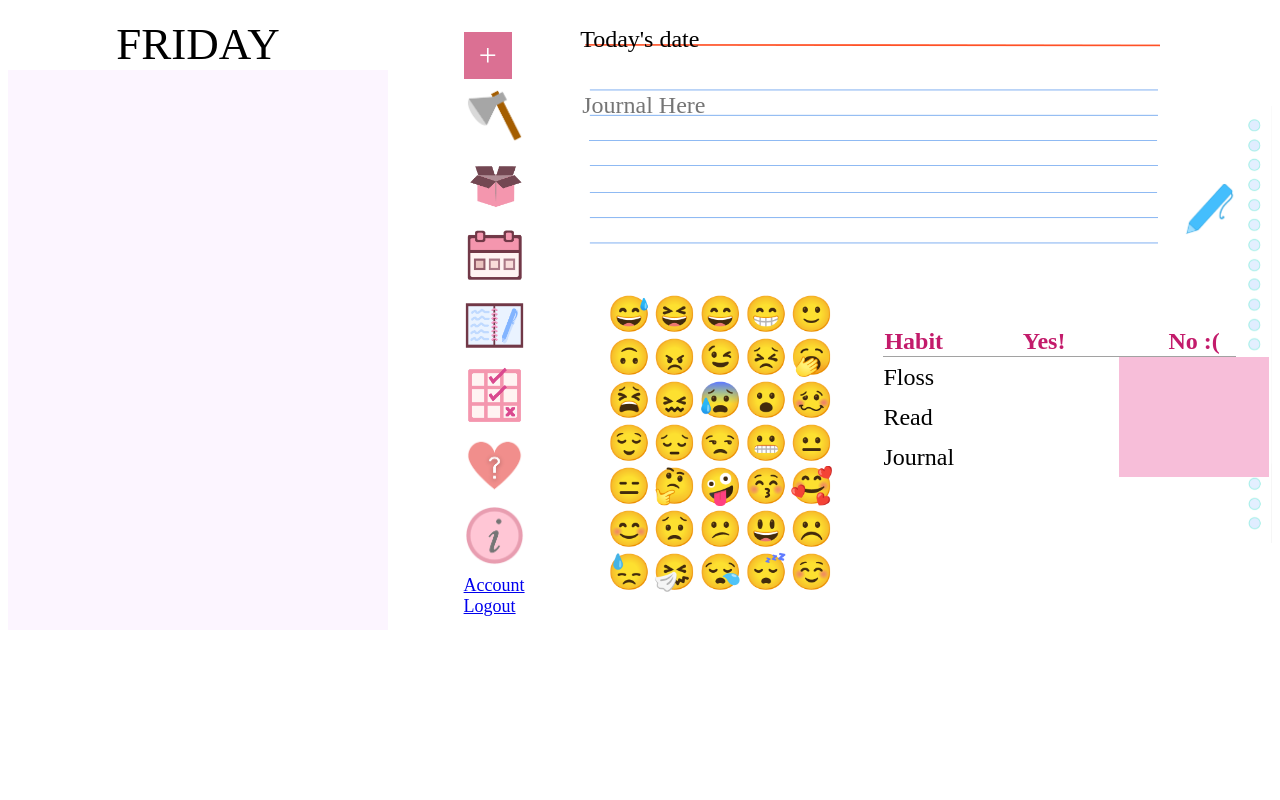
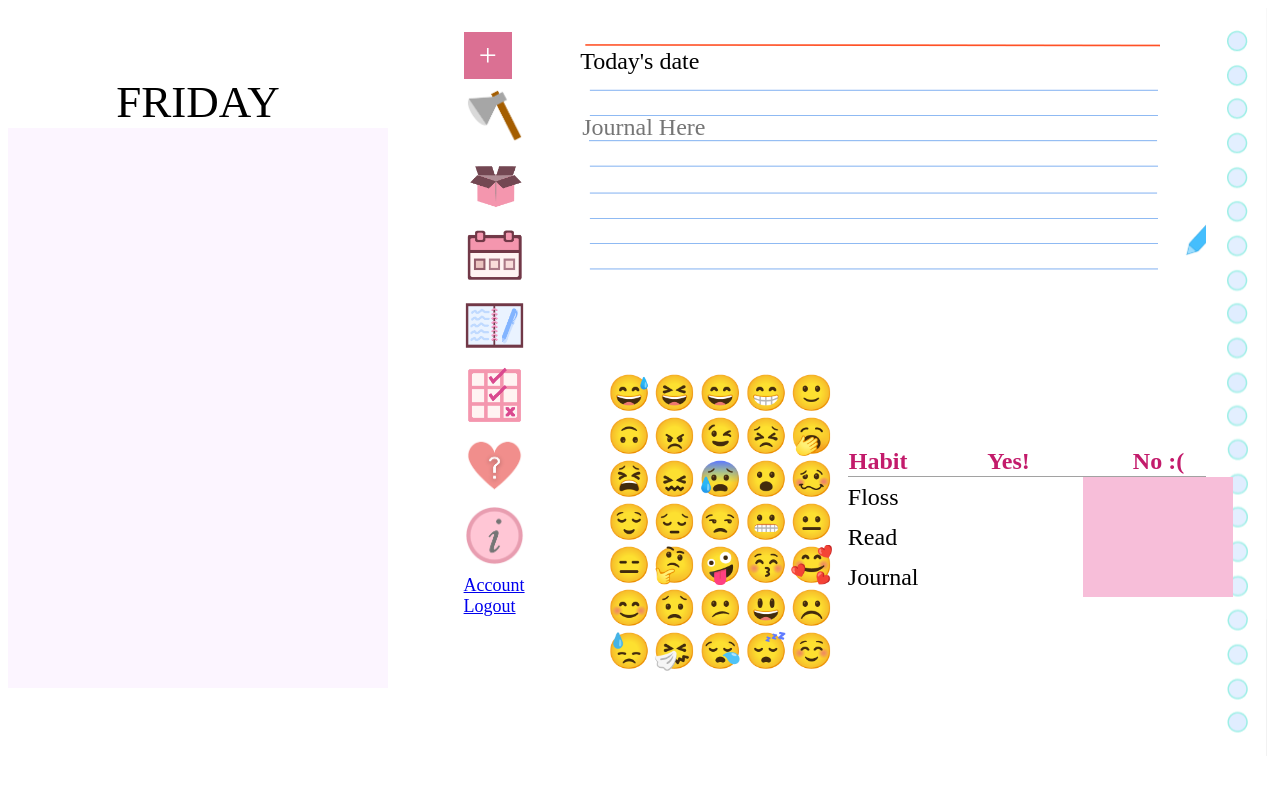
Before and after one commit to kateliberko/VirtualJournal, a Flask app: page /mainpage in a window 1280 px wide. Run offline with Flask 2, Linux system fonts and the light colour scheme.

Commit message:
changed journal edge on mainpage

```diff
--- a/JournalProject/app/static/main.css
+++ b/JournalProject/app/static/main.css
@@ -88,7 +88,7 @@ textarea{
 
 .habit{
 	grid-column-start: 22;
-	grid-column-end: -1;
+	grid-column-end: 31;
 	grid-row-start: 4;
 	grid-row-end: -1;
   }
@@ -102,7 +102,7 @@ textarea{
 	padding-top: 0px;
   }
   .edge{
-	grid-column-start: 32;
+	grid-column-start: 31;
 	grid-column-end: -1;
 	grid-row-start: 1;
 	grid-row-end: -1;
```
